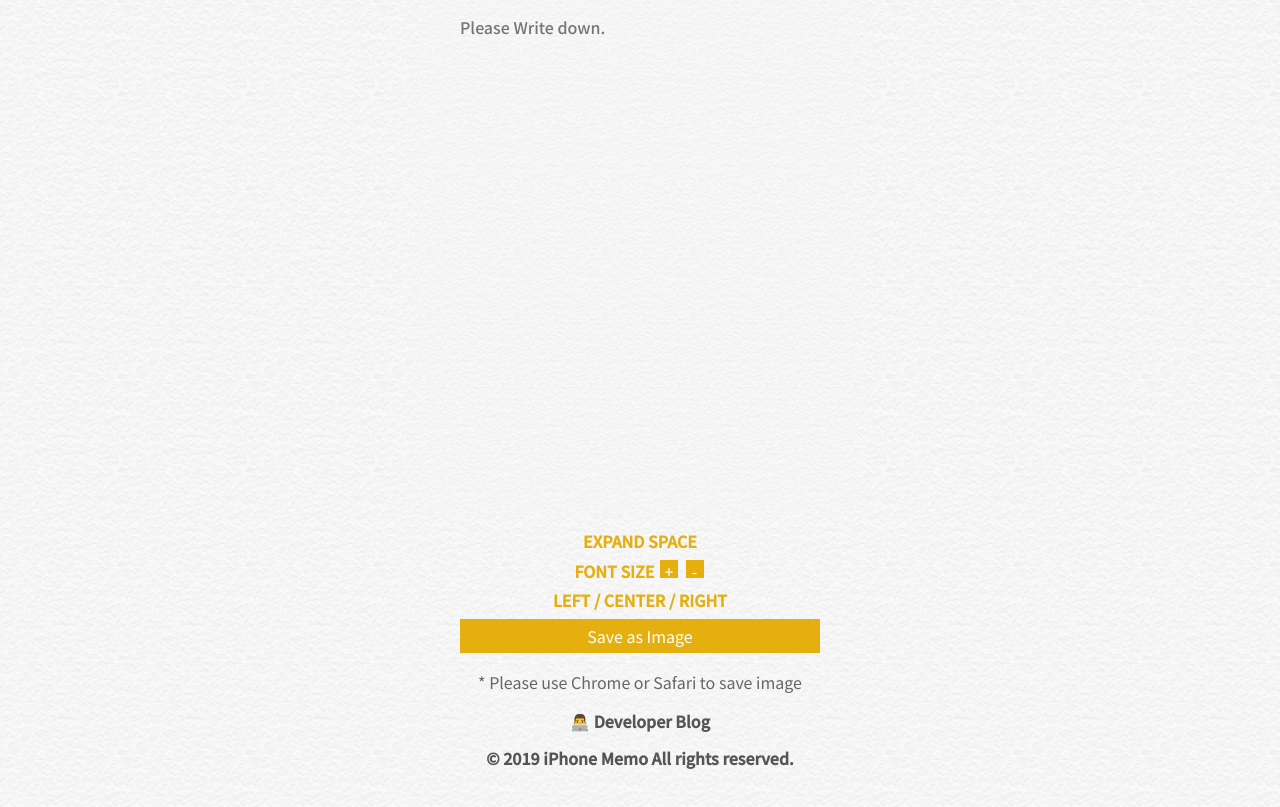
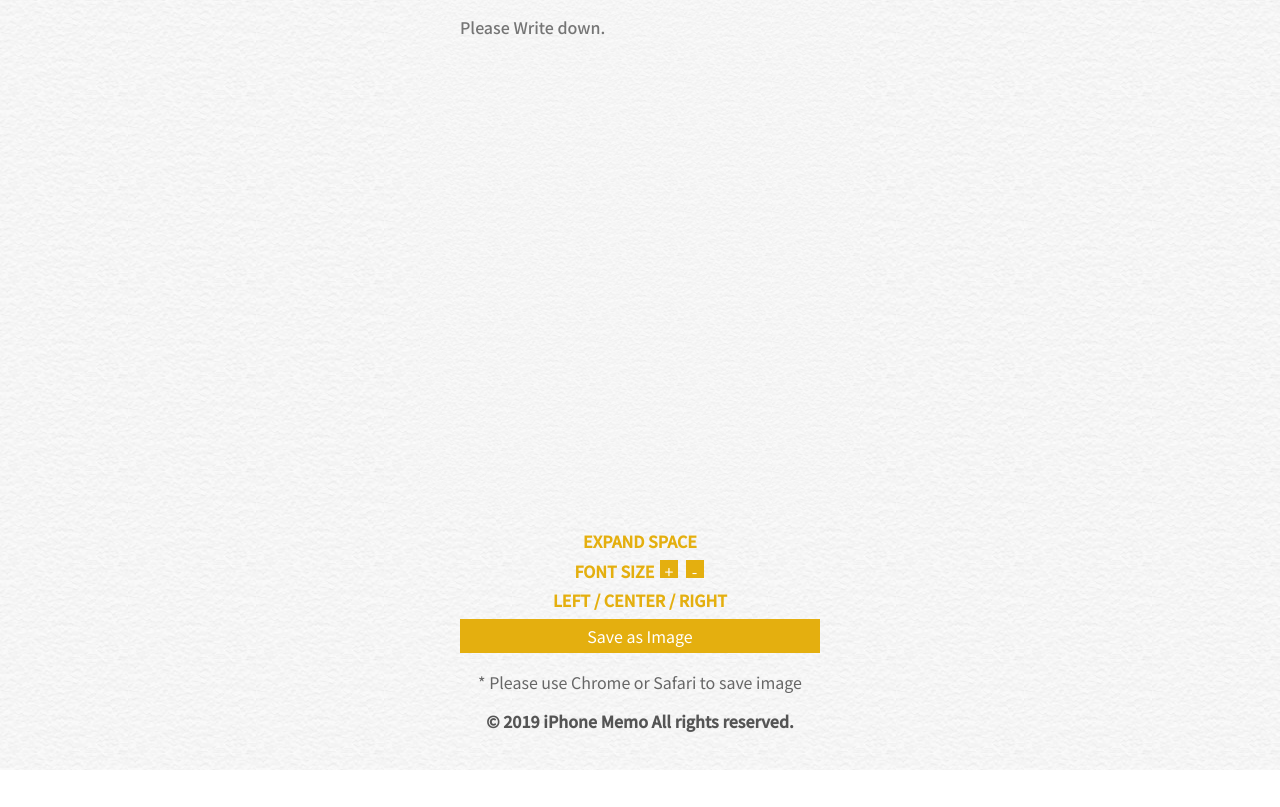
Before and after one commit to verycosy/iphone-memo, a plain HTML site: page index.html in a window 1280 px wide. Shown: the part 93-900 px from the top of the page. After the commit the page ends 863 px from the top, so only its background shows below. Drawn offline with Linux system fonts and the light colour scheme.

Commit message:
Update index.html

```diff
--- a/index.html
+++ b/index.html
@@ -56,7 +56,7 @@
             <div id="caution">* Please use Chrome or Safari to save image</div>
         </article>
 
-        <footer>👨‍💻 <a href="https://thanks-for.tistory.com" target="_blank" style="color:#555; text-decoration:none">Developer Blog</a><br /><br />© 2019 iPhone Memo All rights reserved.</footer>
+        <footer>© 2019 iPhone Memo All rights reserved.</footer>
 
         <script type="text/javascript" src="js/edit.js"></script>
         <script type="text/javascript" src="js/html2canvas.min.js"></script>
```
